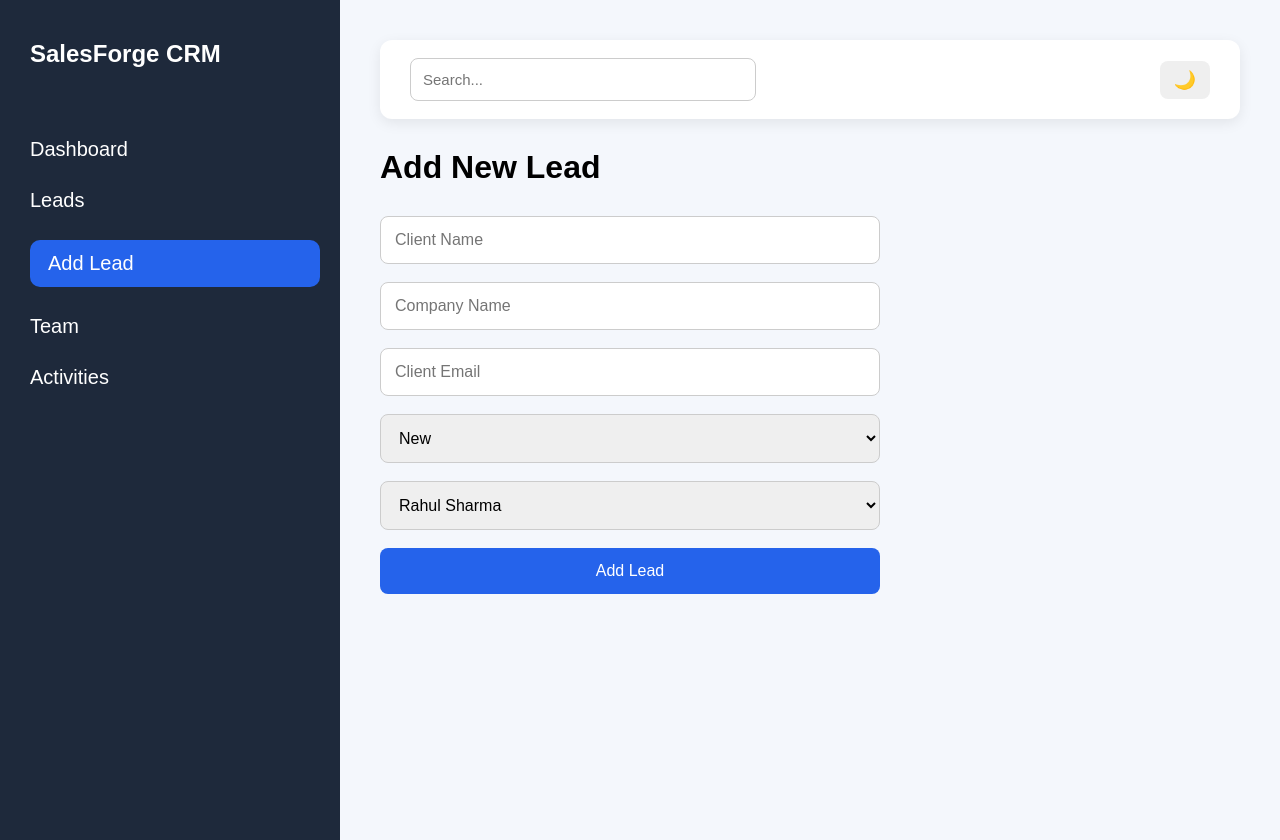
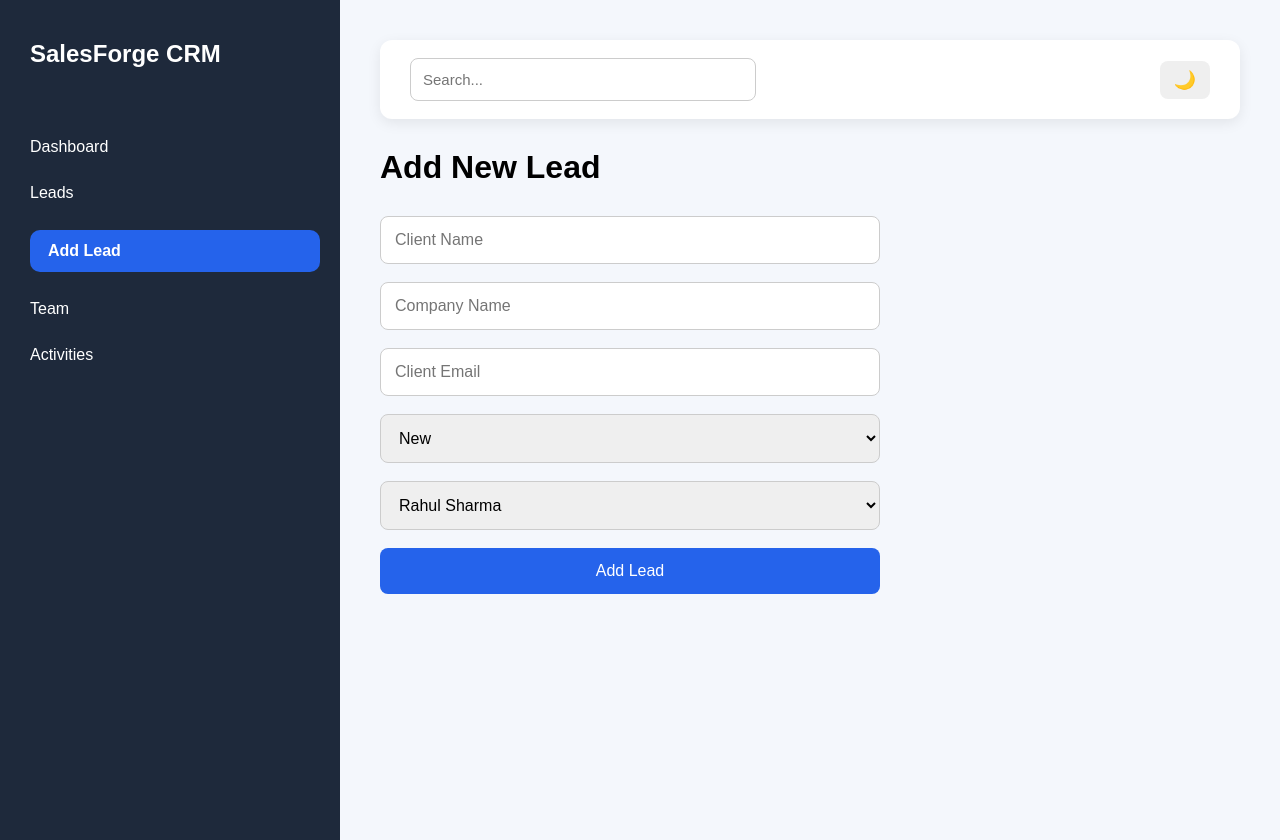
Before and after one commit to prani-dev2/crm, a React (Create React App) app in the folder frontend/: page /add-lead in a window 1280 px wide. Built offline with nearby package versions, Linux system fonts and the light colour scheme.

Commit message:
Improved sidebar navigation UI

```diff
--- a/frontend/src/App.css
+++ b/frontend/src/App.css
@@ -33,12 +33,6 @@ body {
   margin-bottom: 28px;
 }
 
-.sidebar a {
-  color: white;
-  text-decoration: none;
-  font-size: 20px;
-  transition: 0.3s;
-}
 
 .sidebar a:hover {
   color: #38bdf8;
@@ -311,9 +305,15 @@ body {
 }
 
 .active-link{
-  background: #2563eb;
+  background-color: #2563eb;
   color: white !important;
   padding: 12px 18px;
   border-radius: 10px;
   display: block;
+  font-weight: 600;
 }
+
+.sidebar a{
+  text-decoration: none;
+  color: inherit;
+}
--- a/frontend/src/components/Sidebar.js
+++ b/frontend/src/components/Sidebar.js
@@ -51,7 +51,7 @@ function Sidebar() {
           }
           >
           Team
-<         /NavLink>
+         </NavLink>
         </li>
 
         <li>
```
